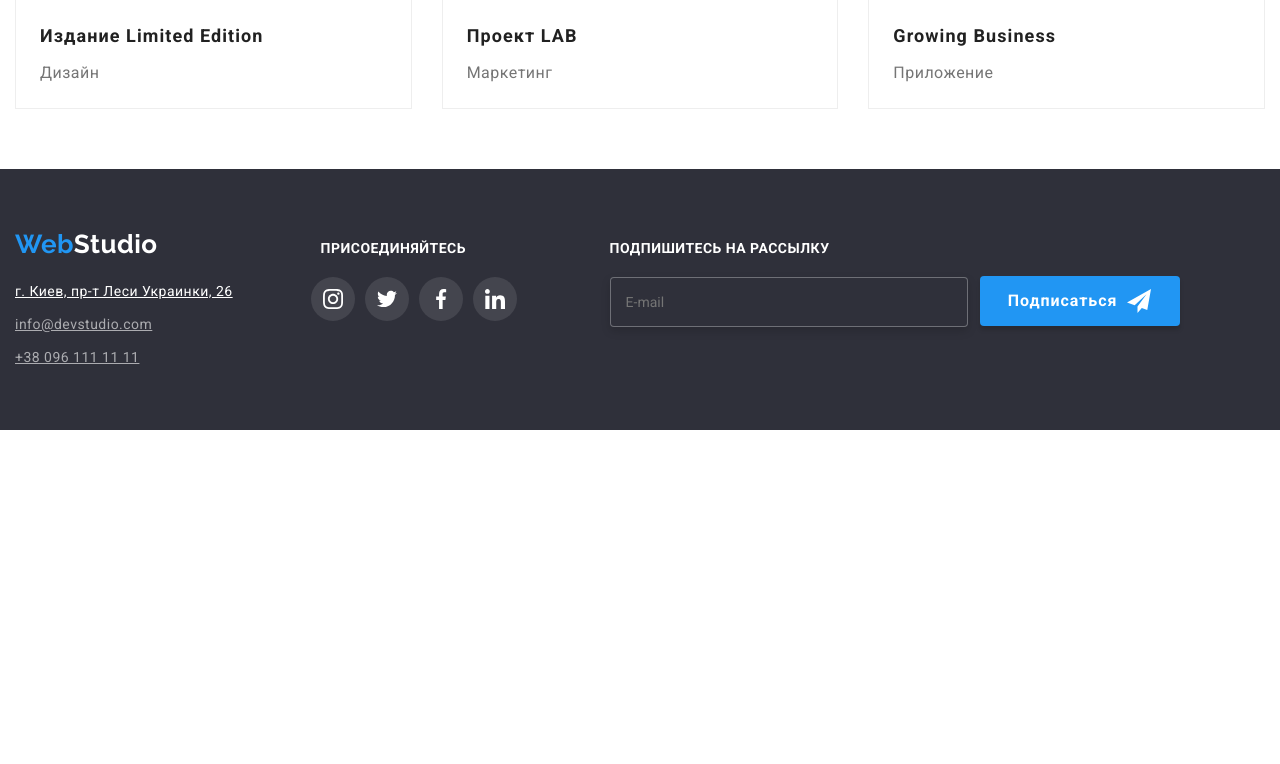
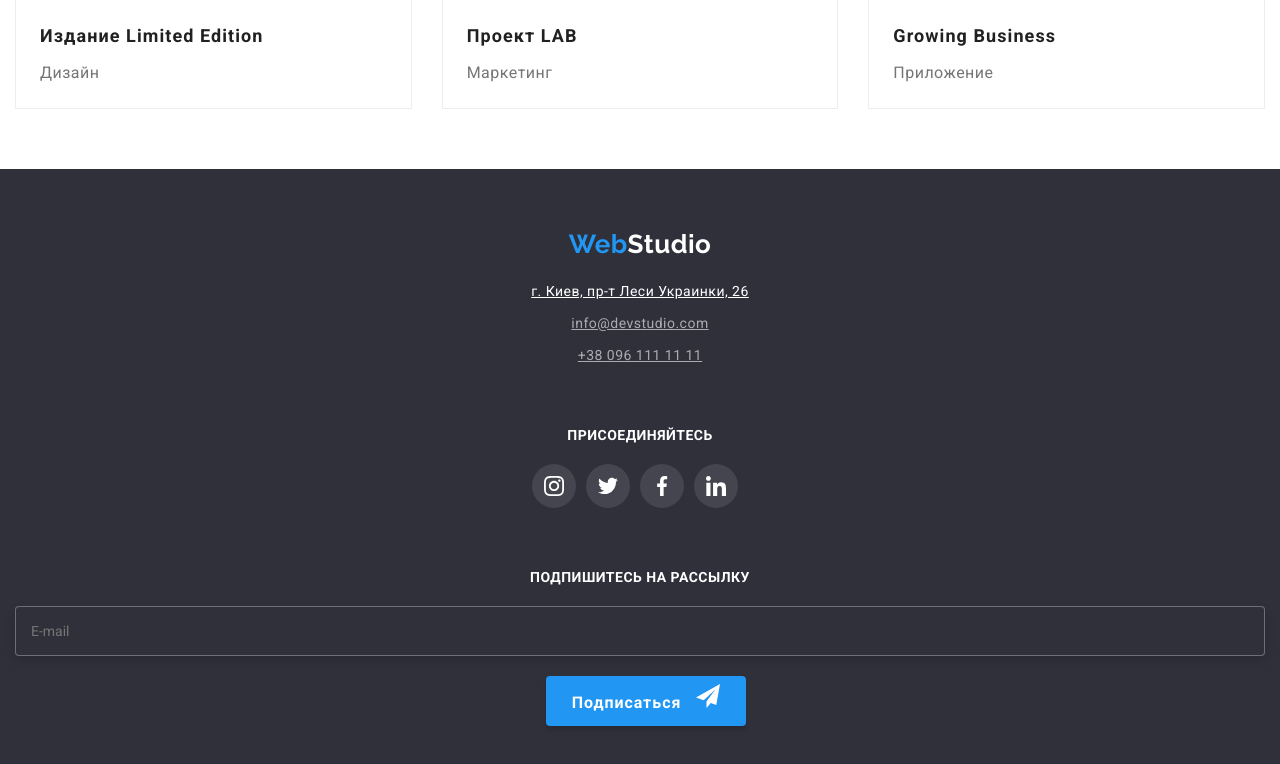
Before and after one commit to Mischenko-Maksym1994/goit-markup-hw-08, a plain HTML site: page portfolio.html in a window 1280 px wide. Shown: the part 1434-2198 px from the top of the page. Before the commit the page ends 1864 px from the top, so only its background shows below. Drawn offline with nearby package versions, Linux system fonts and the light colour scheme.

Commit message:
add section footer

```diff
--- a/sass/components/_btn.scss
+++ b/sass/components/_btn.scss
@@ -10,7 +10,7 @@
   cursor: pointer;
   width: 200px;
   height: 50px;
-  display: flex;
+  // display: flex;
   justify-content: center;
   align-items: center;
 }
--- a/sass/components/_logo.scss
+++ b/sass/components/_logo.scss
@@ -4,7 +4,7 @@
   font-size: 26px;
   line-height: 1.19;
   color: #000000;
-  margin-right: 93px;
+  // margin-right: 93px;
 }
 .logo__text {
   color: var(--acsent-color);
--- a/sass/layout/_customers.scss
+++ b/sass/layout/_customers.scss
@@ -6,8 +6,9 @@
 .customers-list {
   display: flex;
   flex-wrap: wrap;
-  justify-content: space-between;
-  align-items: center;
+  justify-content: center;
+  margin-top: -30px;
+  // align-items: center;
 }
 .customers-list__link {
   width: 170px;
@@ -32,8 +33,13 @@
 // }
 
 .customers-list__item {
+  padding-top: 30px;
+}
+
+.customers-list__item:nth-child(2n) {
   flex-basis: calc(100% / 2 - 30px);
-  margin-bottom: 30px;
+  // padding-bottom: 30px;
+  padding-left: 30px;
 }
 
 .customer-list__icon {
--- a/sass/layout/_footer.scss
+++ b/sass/layout/_footer.scss
@@ -5,12 +5,14 @@
 }
 
 .footer__conteiner {
-  display: flex;
+  // display: flex;
+  text-align: center;
 }
 
 .footer-nav {
-  display: flex;
-  flex-direction: column;
+  // display: flex;
+  // flex-direction: column;
+  text-align: center;
 }
 
 .footer-logo {
@@ -22,9 +24,9 @@
   color: var(--primary-title-color);
 }
 
-.footer-adress {
-  width: 231px;
-}
+// .footer-adress {
+//   width: 231px;
+// }
 
 .adress-list {
   text-decoration: none;
@@ -33,7 +35,7 @@
 }
 
 .adress-list__item:not(:last-child) {
-  margin-bottom: 9px;
+  margin-bottom: 8px;
 }
 
 .adress-list__city {
@@ -56,8 +58,8 @@
 }
 
 .footer-links {
-  margin-left: 70px;
-  padding-top: 12px;
+  // margin-left: 70px;
+  padding-top: 60px;
 }
 
 .footer-links__text {
@@ -66,7 +68,7 @@
 
 .footer-sotial-list {
   display: flex;
-  justify-content: left;
+  // justify-content: left;
 }
 
 .footer-sotial-list__link {
@@ -77,9 +79,9 @@
   fill: #ffffff;
 }
 
-.footer-form {
-  display: flex;
-}
+// .footer-form {
+//   // display: flex;
+// }
 
 .footer-form__input {
   width: 100%;
@@ -92,9 +94,9 @@
 }
 
 .footer-form-btn {
-  padding-top: 12px;
-  margin-left: 93px;
-  width: 570px;
+  padding-top: 60px;
+  // margin-left: 93px;
+  // width: 570px;
 }
 
 .footer-btn-tumb {
@@ -103,7 +105,7 @@
   border: 0px;
   margin-left: 12px;
   height: 50px;
-  padding-top: 35px;
+  padding-top: 20px;
 }
 
 .btn-footer {
--- a/sass/layout/_hero.scss
+++ b/sass/layout/_hero.scss
@@ -1,7 +1,7 @@
 .hero {
   background-color: #2f303a;
   // height: 400px;
-  min-width: 480px;
+  // min-width: 480px;
   margin: 0 auto;
   padding-top: 118px;
   padding-bottom: 118px;
@@ -21,6 +21,9 @@
   //   padding-top: 200px;
   //   padding-bottom: 200px;
   // }
+  @media screen and (min-width: 480px) {
+    width: 480px;
+  }
 }
 .hero__title {
   font-weight: 900;
@@ -40,6 +43,7 @@
 
 .hero__btn {
   margin: 0 auto;
+  display: flex;
   border: none;
   & :hover {
     background: #188ce8;
```
Also changed, not shown: index.html (+6 -6 lines), CSS/main.css, CSS/main.min.css, 2 other files.
